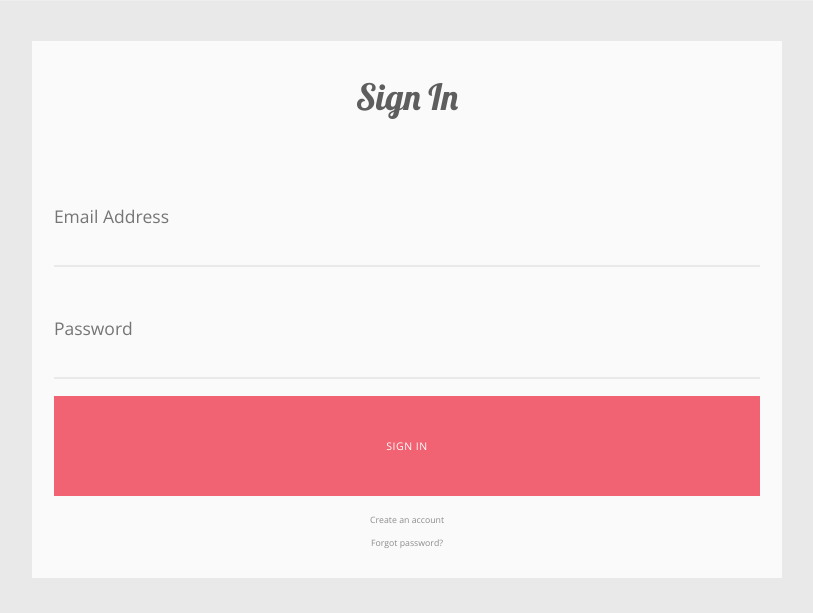
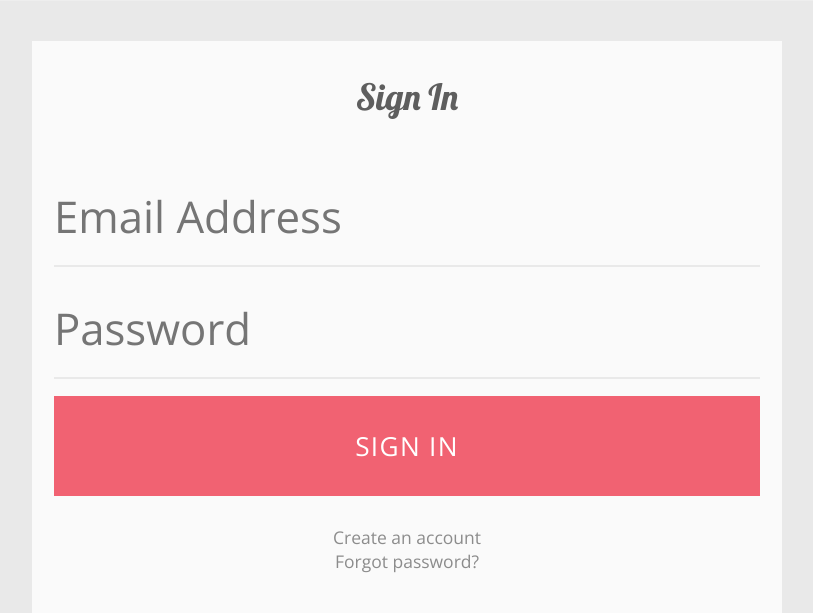
Before and after one commit to zhenchihongyi/chargeme, a Django app: template blog/templates/blog/login.html in a window 1280 px wide. Shown: the part 195-808 px from the top of the page, without its empty margins (38-851 px from the left). Before the commit the page ends 773 px from the top, so only its background shows below. Run offline with Django 3.2, Linux system fonts and the light colour scheme; the template is opened without the code that fills it, so the values that code supplies are empty; some libraries are stand-ins or nearby versions.

Commit message:
Added login view to the website.

```diff
--- a/static/css/login.css
+++ b/static/css/login.css
@@ -45,7 +45,7 @@ form {
   border-bottom: 2px solid #e9e9e9;
   color: #666;
   font-family: 'Open Sans', sans-serif;
-  font-size: 2em;
+  font-size: 5em;
   height: 100px;
   transition: border-color 0.3s;
   width: 100%;
@@ -68,7 +68,7 @@ form {
   cursor: pointer;
   height: 100px;
   font-family: 'Open Sans', sans-serif;
-  font-size: 1.2em;
+  font-size: 3em;
   letter-spacing: 0.05em;
   text-align: center;
   text-transform: uppercase;
@@ -81,7 +81,7 @@ form {
 }
 
 .form-footer {
-  font-size: 1em;
+  font-size: 2em;
   padding: 2em 0;
   text-align: center;
 }
```
